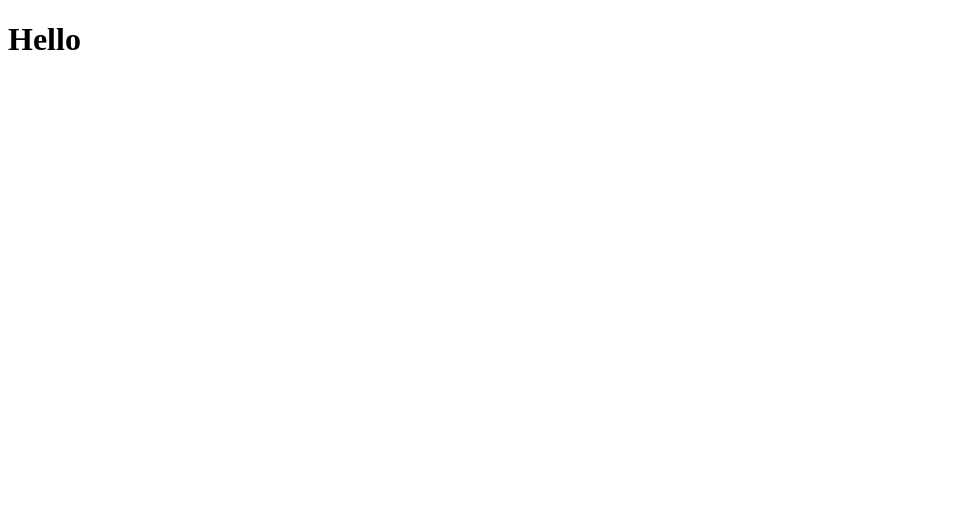
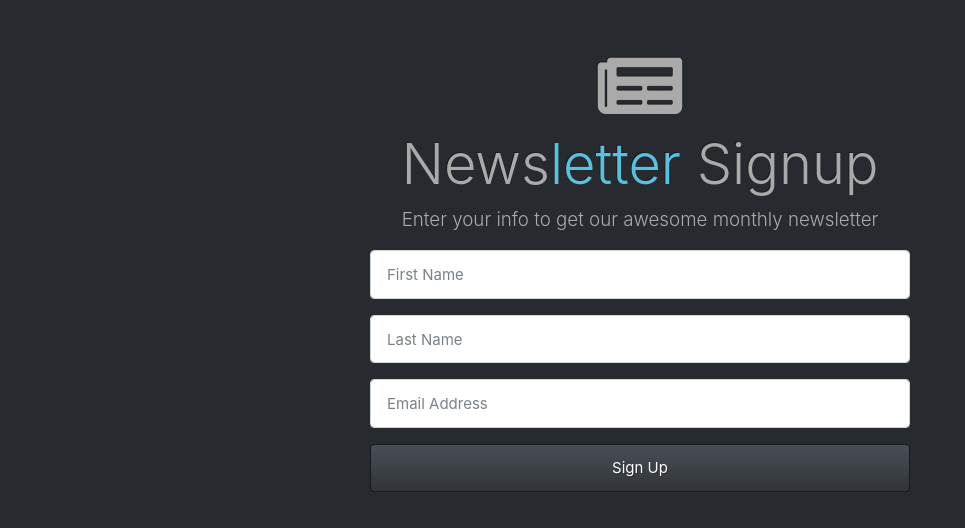
Before and after one commit to daveryde/mailchimp-newsletter, a website: page public/index.html in a window 1280 px wide. Shown: the whole page, without its empty margins (0-965 px from the left). Drawn offline with nearby package versions, Linux system fonts and the light colour scheme.

Commit message:
UI markup

```diff
--- a/public/fail.html
+++ b/public/fail.html
@@ -4,6 +4,17 @@
     <meta charset="UTF-8" />
     <meta name="viewport" content="width=device-width, initial-scale=1.0" />
     <meta http-equiv="X-UA-Compatible" content="ie=edge" />
+    <link
+      rel="stylesheet"
+      href="https://use.fontawesome.com/releases/v5.6.3/css/all.css"
+      integrity="sha384-UHRtZLI+pbxtHCWp1t77Bi1L4ZtiqrqD80Kn4Z8NTSRyMA2Fd33n5dQ8lWUE00s/"
+      crossorigin="anonymous"
+    />
+
+    <link
+      rel="stylesheet"
+      href="https://bootswatch.com/4/slate/bootstrap.min.css"
+    />
     <title>Fail</title>
   </head>
   <body>
--- a/public/index.html
+++ b/public/index.html
@@ -4,9 +4,64 @@
     <meta charset="UTF-8" />
     <meta name="viewport" content="width=device-width, initial-scale=1.0" />
     <meta http-equiv="X-UA-Compatible" content="ie=edge" />
+    <link
+      rel="stylesheet"
+      href="https://use.fontawesome.com/releases/v5.6.3/css/all.css"
+      integrity="sha384-UHRtZLI+pbxtHCWp1t77Bi1L4ZtiqrqD80Kn4Z8NTSRyMA2Fd33n5dQ8lWUE00s/"
+      crossorigin="anonymous"
+    />
+
+    <link
+      rel="stylesheet"
+      href="https://bootswatch.com/4/slate/bootstrap.min.css"
+    />
     <title>Newsletter</title>
   </head>
   <body>
-    <h1>Hello</h1>
+    <div class="container">
+      <section class="row mt-5 text-center">
+        <div class="col-md-6 m-auto">
+          <h1><i class="fas fa-newspaper fa-2x"></i></h1>
+          <h1 class="display-4">
+            News<span class="text-info">letter</span> Signup
+          </h1>
+          <p class="lead">
+            Enter your info to get our awesome monthly newsletter
+          </p>
+          <form action="/signup" method="post">
+            <div class="form-group">
+              <input
+                type="text"
+                name="firstName"
+                id="first-name"
+                class="form-control"
+                placeholder="First Name"
+              />
+            </div>
+            <div class="form-group">
+              <input
+                type="text"
+                name="lastName"
+                id="last-name"
+                class="form-control"
+                placeholder="Last Name"
+              />
+            </div>
+            <div class="form-group">
+              <input
+                type="email"
+                name="email"
+                id="email"
+                class="form-control"
+                placeholder="Email Address"
+              />
+            </div>
+            <button type="submit" class="btn btn-primary btn-block">
+              Sign Up
+            </button>
+          </form>
+        </div>
+      </section>
+    </div>
   </body>
 </html>
```
Also changed, not shown: public/success.html (+11 -0 lines).
